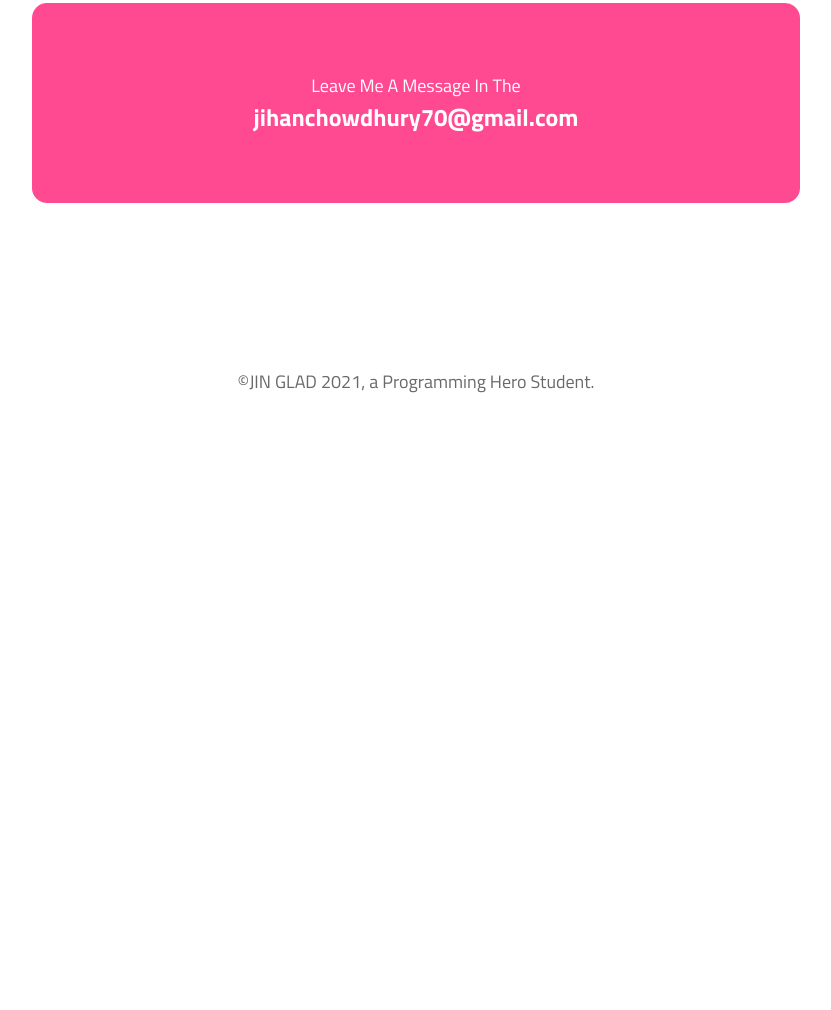
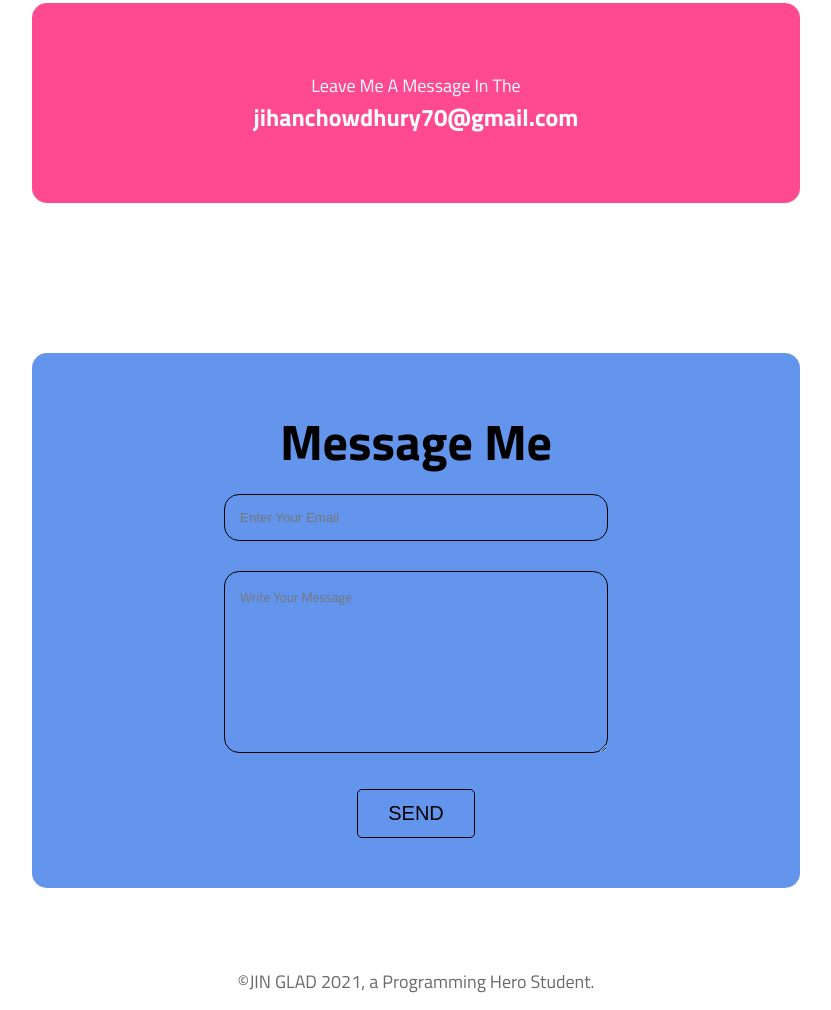
Before and after one commit to jinglad/personal-website, a plain HTML site: page index.html in a window 1280 px wide. Shown: the part 2847-3857 px from the top of the page, without its empty margins (224-1055 px from the left). Before the commit the page ends 3257 px from the top, so only its background shows below. Drawn offline with Linux system fonts and the light colour scheme.

Commit message:
Extra Section

```diff
--- a/index.html
+++ b/index.html
@@ -14,7 +14,7 @@
             <h1><span class="color-1">Jihan Chowdhury</span></h1>
             <p>You might saw me jumping, climbing buildings, and stopping trains. But nobody pays me a dime for that work. That's why I am learning and mastering web development. I will not stop until I become the Web Development Hero.</p>
             <div class="btn">
-                <a href="#">hire me</a>
+                <a href=https://www.linkedin.com/in/jihan-chowdhury-579b59141/" target="_blank">hire me</a>
             </div>
         </div>
         <div class="col_1_of_2">
@@ -59,6 +59,20 @@
             <h2>jihanchowdhury70@gmail.com</h2>
         </div>
     </section>
+    <section class="cf">
+        <div class="contact-form">
+            <h1>Message Me</h1>
+            <div>
+                <input type="email" placeholder="Enter Your Email" required>
+            </div>
+            <div>
+                <textarea  cols="30" rows="10" placeholder="Write Your Message"></textarea>
+            </div>
+            <div>
+                <input type="submit" value="send">
+            </div>
+        </div>
+    </section>
     <footer>
         <p>©JIN GLAD 2021, a Programming Hero Student.</p>
     </footer>
--- a/style.css
+++ b/style.css
@@ -124,3 +124,53 @@ footer p{
     text-align: center;
     padding: 15px;
 }
+.cf{
+    height: 600px;
+}
+.contact-form{
+    width: 60%;
+    margin: 50px auto;
+    background-color: cornflowerblue;
+    text-align: center;
+    border-radius: 15px;
+    padding: 50px 0;
+    margin-bottom: 50px;
+    /* position: relative; */
+}
+.contact-form input[type="email"],textarea{
+    /* position: relative; */
+    /* left: 150px; */
+    width: 50%;
+    margin-bottom: 30px;
+    box-sizing: border-box;
+    padding: 15px;
+    /* background-color: ; */
+    border: 1px solid black;
+    border-radius: 15px;
+    background-color: transparent;
+}
+.contact-form input,textarea:focus{
+    outline: none;
+}
+.contact-form input[type="submit"]{
+    text-decoration: none;
+    color: black;
+    padding: 12px 30px;
+    background: transparent;
+    border: 1px solid black;
+    border-radius: 5px;
+    text-transform: uppercase;
+    transition: .5s;
+    font-size: 20px;
+    transition: .5s;
+}
+.contact-form input[type="submit"]:hover{
+    color: white;
+    background: rgba(0, 0, 0, 0.397);
+}
+.contact-form textarea::placeholder{
+    font-family: 'Titillium Web', sans-serif;
+}
+.contact-form h1{
+    margin-bottom: 15px;
+}
```
